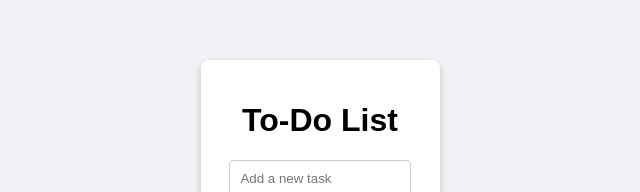
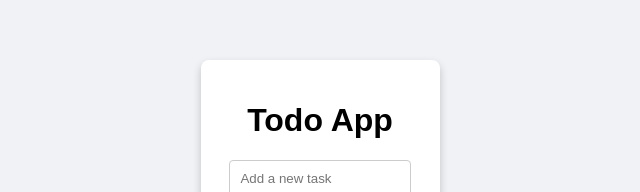
Before and after one commit to ytt2028/todolist, a React (Create React App) app: page / in a window 1280 px wide. Shown: the part 229-421 px from the top of the page, without its empty margins (320-960 px from the left). Built offline with nearby package versions, Linux system fonts and the light colour scheme.

Commit message:
todo app

```diff
--- a/src/App.tsx
+++ b/src/App.tsx
@@ -33,7 +33,7 @@ function App() {
   };
   return (
     <div className="App">
-      <h1>To-Do List</h1>
+      <h1>Todo App</h1>
       <AddTodo addTodo={addTodo} />
       <TodoList todos={todos}
        toggleComplete={toggleComplete}
```
